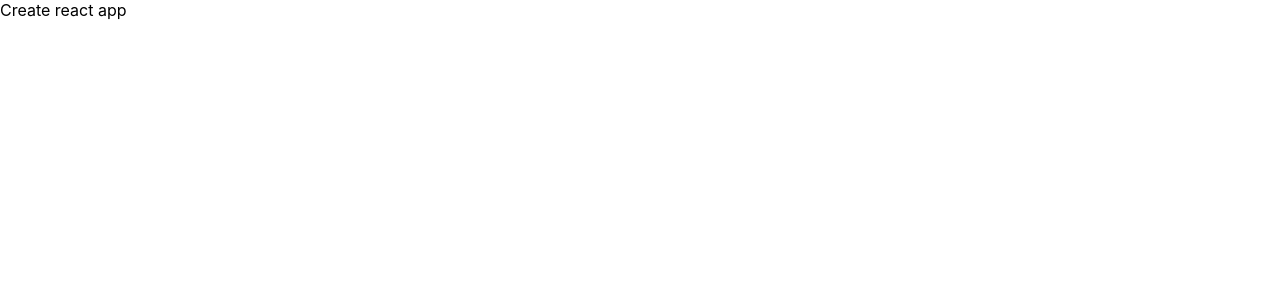
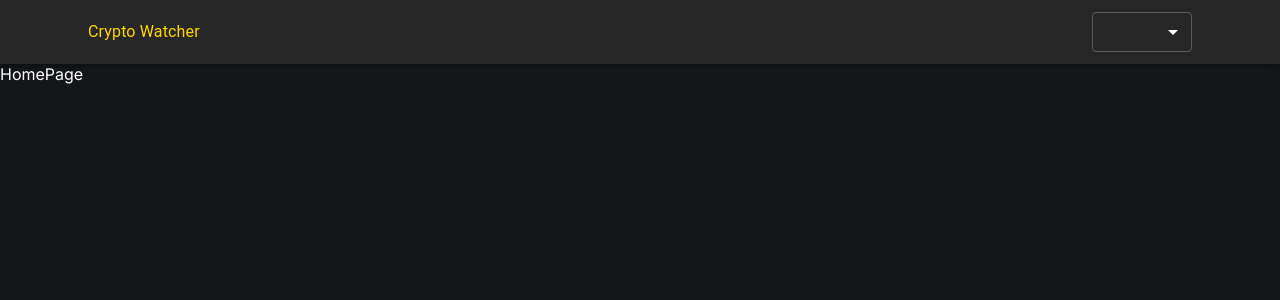
Before and after one commit to kevinmbuicode/CryptoCoins, a React (Create React App) app in the folder crypto-watch/: page / in a window 1280 px wide. Shown: the top 300 px of the page. Built offline with nearby package versions, Linux system fonts and the light colour scheme.

Commit message:
everything succesful upto header and dark Theme

```diff
--- a/crypto-watch/src/App.css
+++ b/crypto-watch/src/App.css
@@ -0,0 +1,19 @@
+@import url('https://fonts.googleapis.com/css2?family=Inter:wght@300;400;800&display=swap');
+
+*{
+  margin: 0;
+  padding: 0;
+  box-sizing: border-box;
+  scroll-behavior: smooth;
+}
+
+a{
+  text-decoration: none;
+  color: gold;
+}
+
+.App{
+  background-color: #14161a;
+  color: white;
+  min-height: 100vh;
+}
--- a/crypto-watch/src/App.js
+++ b/crypto-watch/src/App.js
@@ -1,10 +1,20 @@
+import { BrowserRouter, Routes, Route } from 'react-router-dom';
 import './App.css';
+import Header from './components/Header';
+import CoinPage from './Pages/CoinPage';
+import HomePage from './Pages/HomePage';
 
 function App() {
   return (
-    <div className="App">
-      Create react app
-    </div>
+    <BrowserRouter>
+      <div className='App'>
+        <Header/>
+        <Routes>
+          <Route path="/" element={<HomePage/>} />
+          <Route path="/coins/:id" element={<CoinPage/>} />
+        </Routes>
+      </div>
+    </BrowserRouter>
   );
 }
 
--- /dev/null
+++ b/crypto-watch/src/Pages/CoinPage.js
@@ -0,0 +1,9 @@
+import React from 'react'
+
+const CoinPage = () => {
+  return (
+    <div>CoinPage</div>
+  )
+}
+
+export default CoinPage
--- /dev/null
+++ b/crypto-watch/src/Pages/HomePage.js
@@ -0,0 +1,9 @@
+import React from 'react'
+
+const HomePage = () => {
+  return (
+    <div>HomePage</div>
+  )
+}
+
+export default HomePage;
--- /dev/null
+++ b/crypto-watch/src/components/Header.css
@@ -0,0 +1,7 @@
+.Header-Typography{
+    flex: 1;
+    color: gold;
+    font-family: 'Inter', sans-serif;
+    font-weight: bold;
+    cursor: pointer;
+}
--- /dev/null
+++ b/crypto-watch/src/components/Header.js
@@ -0,0 +1,45 @@
+import { AppBar, createTheme, MenuItem, Select, Toolbar, Typography } from "@mui/material";
+import { Container, ThemeProvider } from "@mui/system";
+import React from "react";
+import "./Header.css";
+import { useNavigate } from "react-router-dom";
+
+const Header = () => {
+  const navigate = useNavigate();
+
+  const darkTheme = createTheme({
+    palette: {
+      mode: "dark",
+    },
+  });
+
+  return (
+    <ThemeProvider theme={darkTheme}>
+    <AppBar color="primary" position="static">
+      <Container>
+        <Toolbar>
+          <Typography
+            onClick={() => navigate("/")}
+            className="Header-Typography"
+          >
+            Crypto Watcher
+          </Typography>
+          <Select
+            variant="outlined"
+            style={{
+              width: "100px",
+              height: 40,
+              marginLeft: 15,
+            }}
+          >
+            <MenuItem value={"USD"}>USD</MenuItem>
+            <MenuItem value={"KSH"}>KSH</MenuItem>
+          </Select>
+        </Toolbar>
+      </Container>
+    </AppBar>
+    </ThemeProvider>
+  );
+};
+
+export default Header;
--- a/crypto-watch/src/index.css
+++ b/crypto-watch/src/index.css
@@ -1,8 +1,6 @@
 body {
   margin: 0;
-  font-family: -apple-system, BlinkMacSystemFont, 'Segoe UI', 'Roboto', 'Oxygen',
-    'Ubuntu', 'Cantarell', 'Fira Sans', 'Droid Sans', 'Helvetica Neue',
-    sans-serif;
+  font-family: 'Inter', sans-serif;
   -webkit-font-smoothing: antialiased;
   -moz-osx-font-smoothing: grayscale;
 }
```
